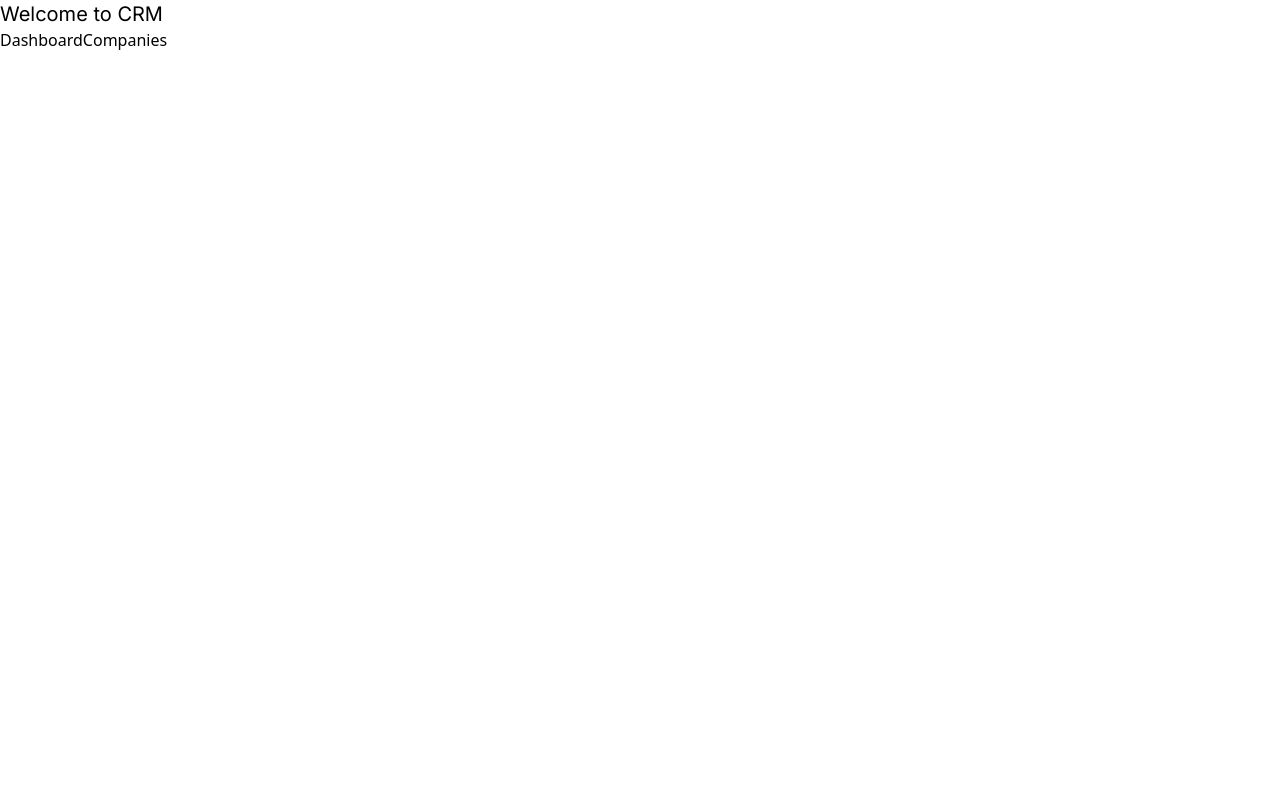
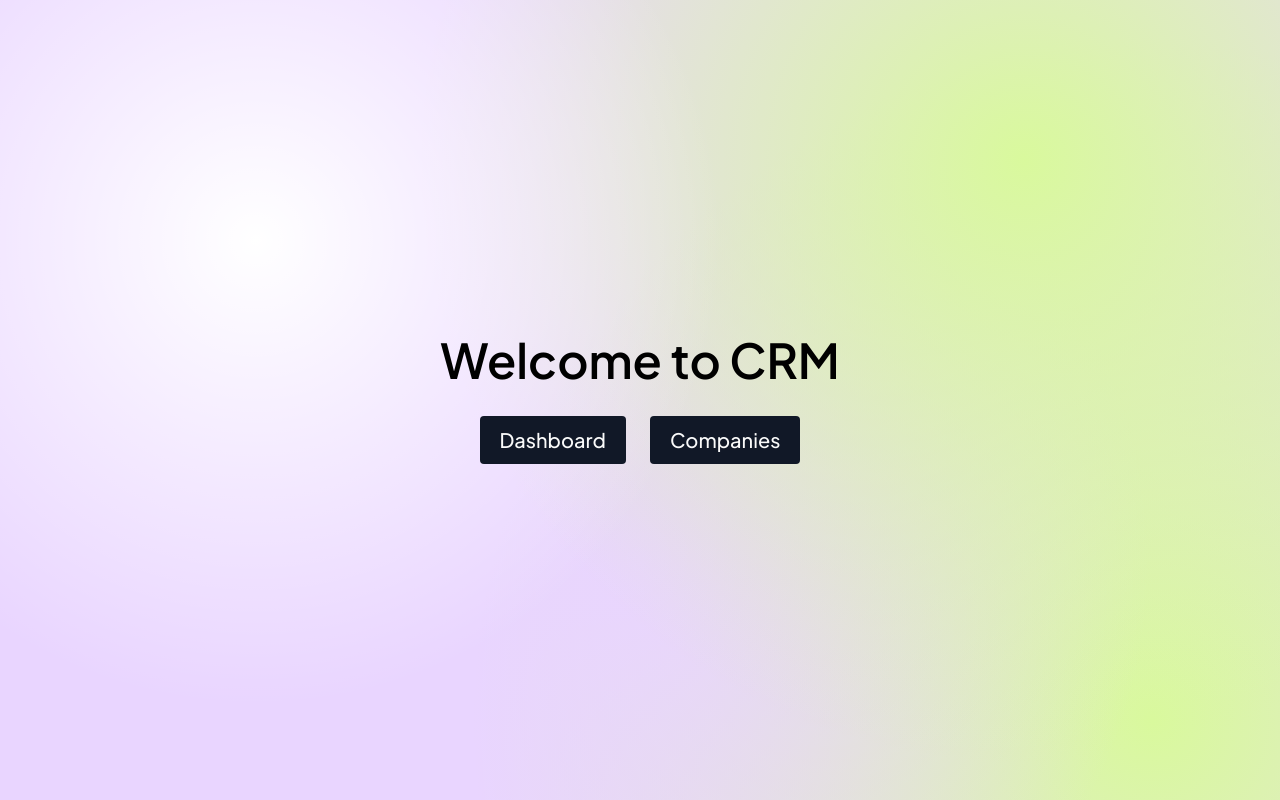
Before and after one commit to Artur-Luniaka/crm, a Next.js app: page / in a window 1280 px wide. Built offline with nearby package versions, Linux system fonts and the light colour scheme.

Commit message:
added and styled home page

```diff
--- a/src/app/page.tsx
+++ b/src/app/page.tsx
@@ -4,11 +4,33 @@ import Link from "next/link";
 
 export default function Home() {
   return (
-    <div>
-      <h1 className="font-inter text-xl">Welcome to CRM</h1>
-      <div>
-        <Link href="/dashboard">Dashboard</Link>
-        <Link href="/companies">Companies</Link>
+    <div
+      className="container min-h-screen flex justify-center items-center flex-col"
+      style={{
+        background: `radial-gradient(circle at 20% 30%, #FFFFFF, transparent 40%),
+                     radial-gradient(circle at 80% 20%, #D9F99D, transparent 50%),
+                     radial-gradient(circle at 50% 70%, #E9D5FF, transparent 60%),
+                     radial-gradient(circle at 90% 90%, #D9F99D, transparent 50%),
+                     radial-gradient(circle at 10% 80%, #E9D5FF, transparent 40%)`,
+        backgroundColor: "#E9D5FF",
+      }}
+    >
+      <h1 className="font-jakarta text-5xl mb-8 font-semibold">
+        Welcome to CRM
+      </h1>
+      <div className="flex gap-6">
+        <Link
+          className="flex font-jakarta font-medium text-xl text-[#fafafa] bg-[#111827] py-2.5 px-5 rounded-[4px]"
+          href="/dashboard"
+        >
+          Dashboard
+        </Link>
+        <Link
+          className="flex font-jakarta font-medium text-xl text-[#fafafa] bg-[#111827] py-2.5 px-5 rounded-[4px]"
+          href="/companies"
+        >
+          Companies
+        </Link>
       </div>
     </div>
   );
--- a/tailwind.config.js
+++ b/tailwind.config.js
@@ -4,13 +4,13 @@ module.exports = {
   theme: {
     extend: {
       screens: {
-        mdx: "1280px",
+        mdx: "1440px",
       },
       container: {
         center: true,
         padding: {
           DEFAULT: "1rem",
-          mdx: "2rem",
+          mdx: "1rem",
         },
       },
       fontFamily: {
```
